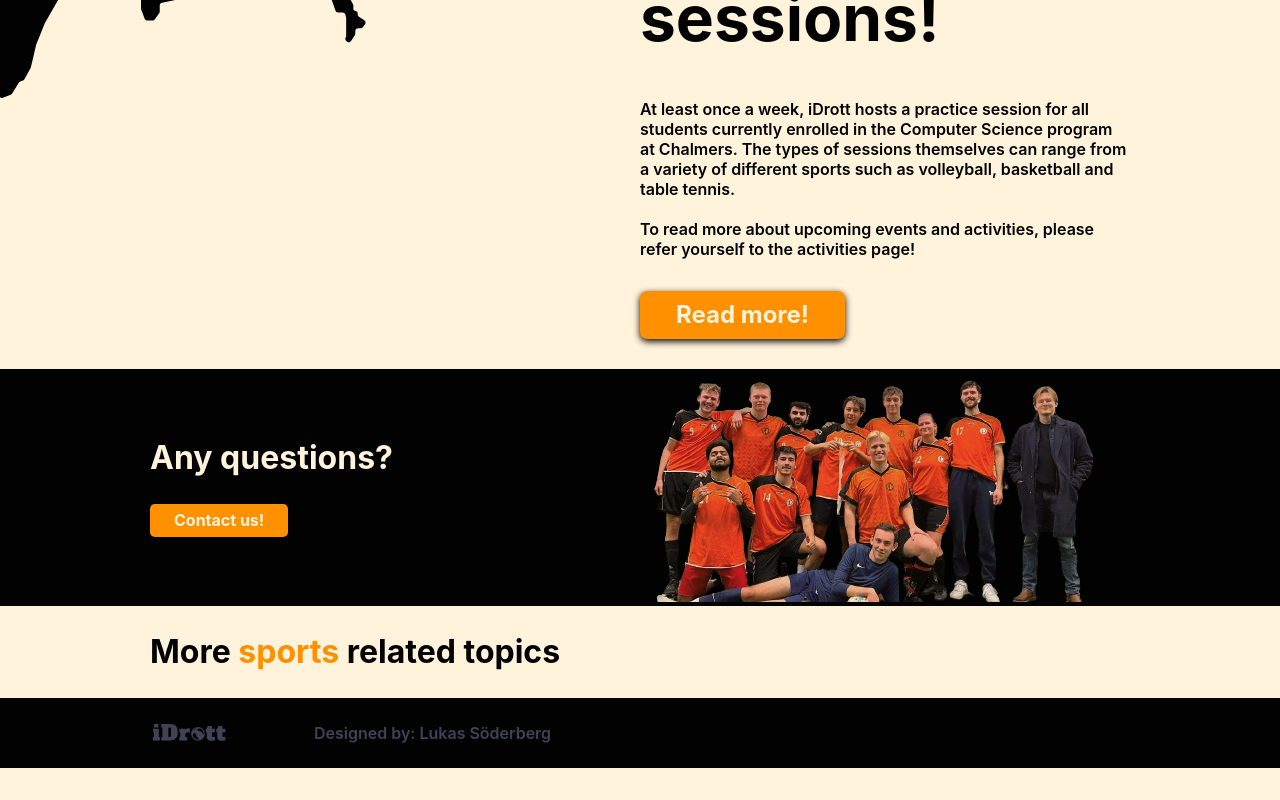
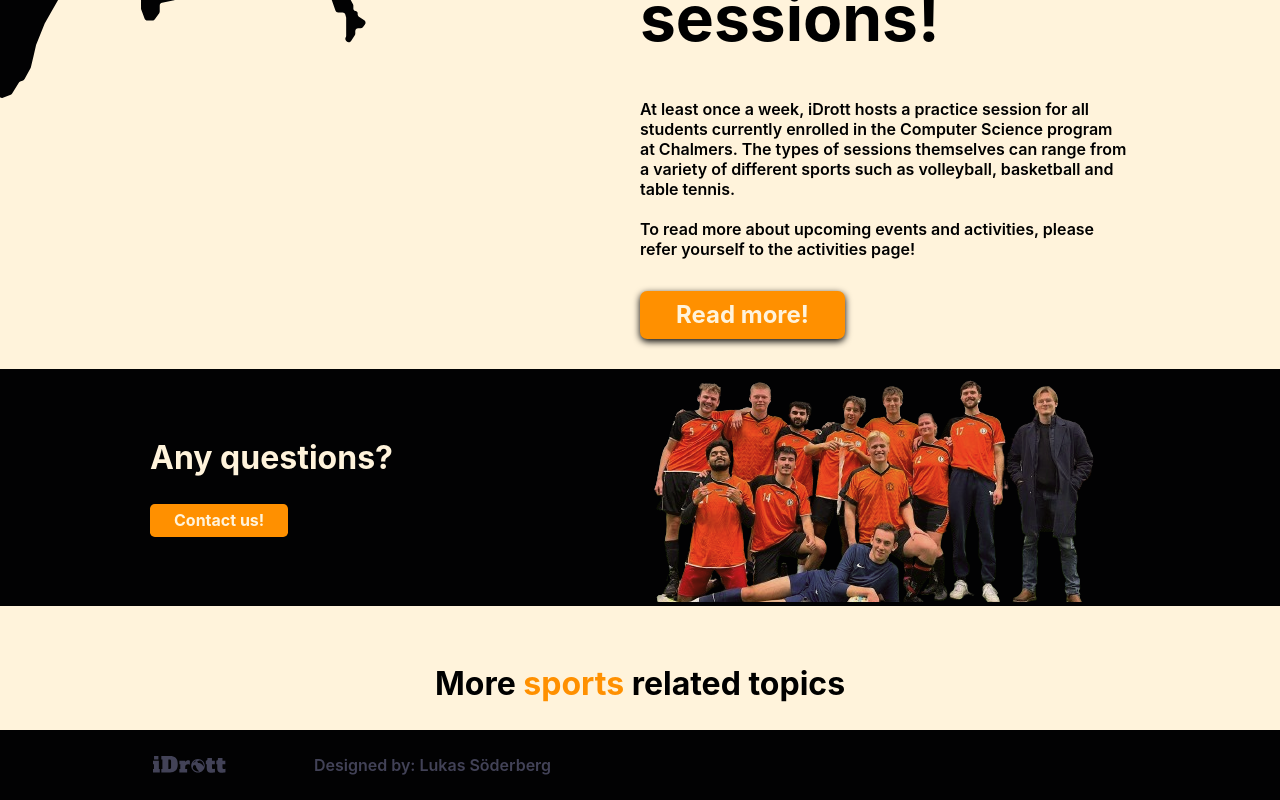
Before and after one commit to gottegubben/iDrott-Website, a Vue app: page / in a window 1280 px wide. Shown: the part 1102-1902 px from the top of the page. Before the commit the page ends 1870 px from the top, so only its background shows below. Built offline with nearby package versions, Linux system fonts and the light colour scheme; a web font is replaced by a local one.

Commit message:
Created some boilerplate for the card links!

```diff
--- a/src/components/Home/ReadMore.vue
+++ b/src/components/Home/ReadMore.vue
@@ -1,15 +1,33 @@
+<script setup lang="ts">
+    import CardLink from './CardLink.vue';
+
+    const cardLinks = [
+        {
+            text: "Meet the board!",
+            imgSrc: ""
+        }
+    ];
+</script>
+
 <template>
     <div id="read-more-container">
         <div class="content-container">
             <h2>More <span>sports</span> related topics</h2>
             <div id="card-container">
-
+                <CardLink v-for="cards in cardLinks"></CardLink>
             </div>
         </div>
     </div>
 </template>
 
 <style scoped>
+    div.content-container {
+        margin-top: var(--space-lg);
+
+        display: flex;
+        justify-content: center;
+    }
+
     span {
         color: var(--color10);
     }
```
